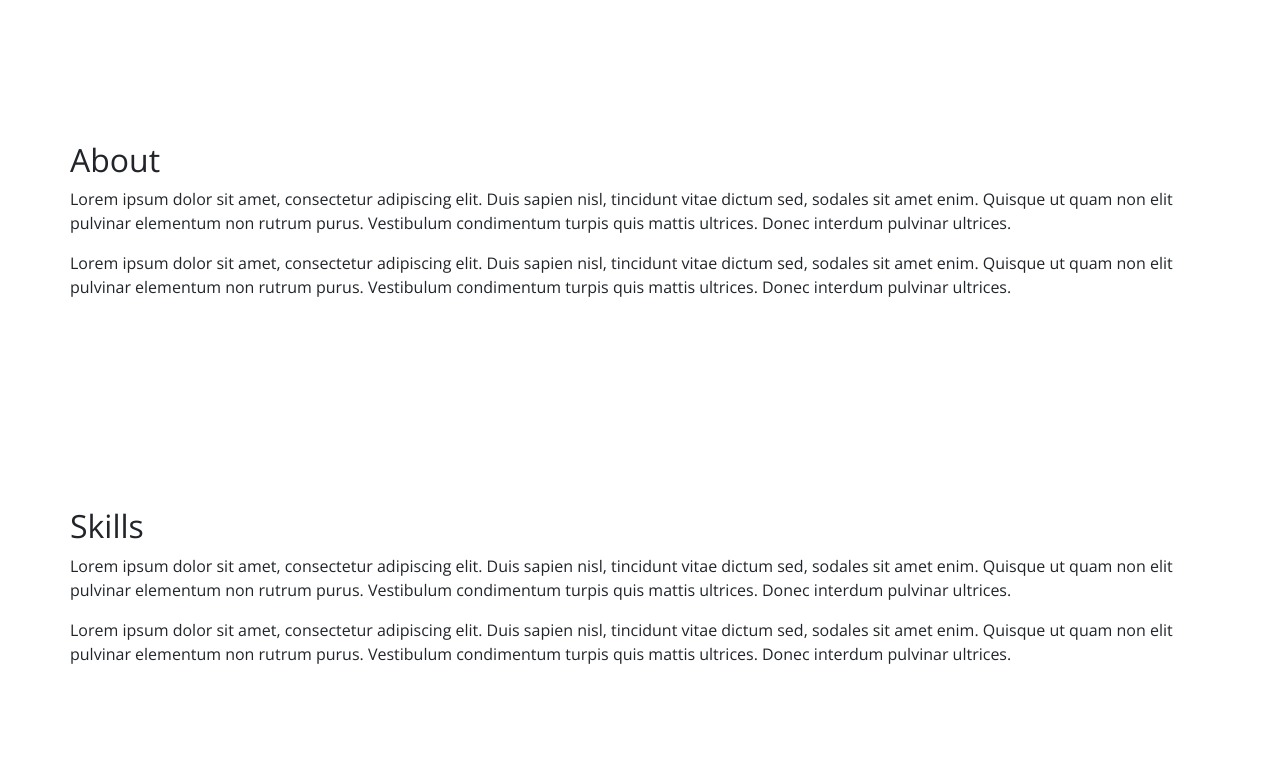
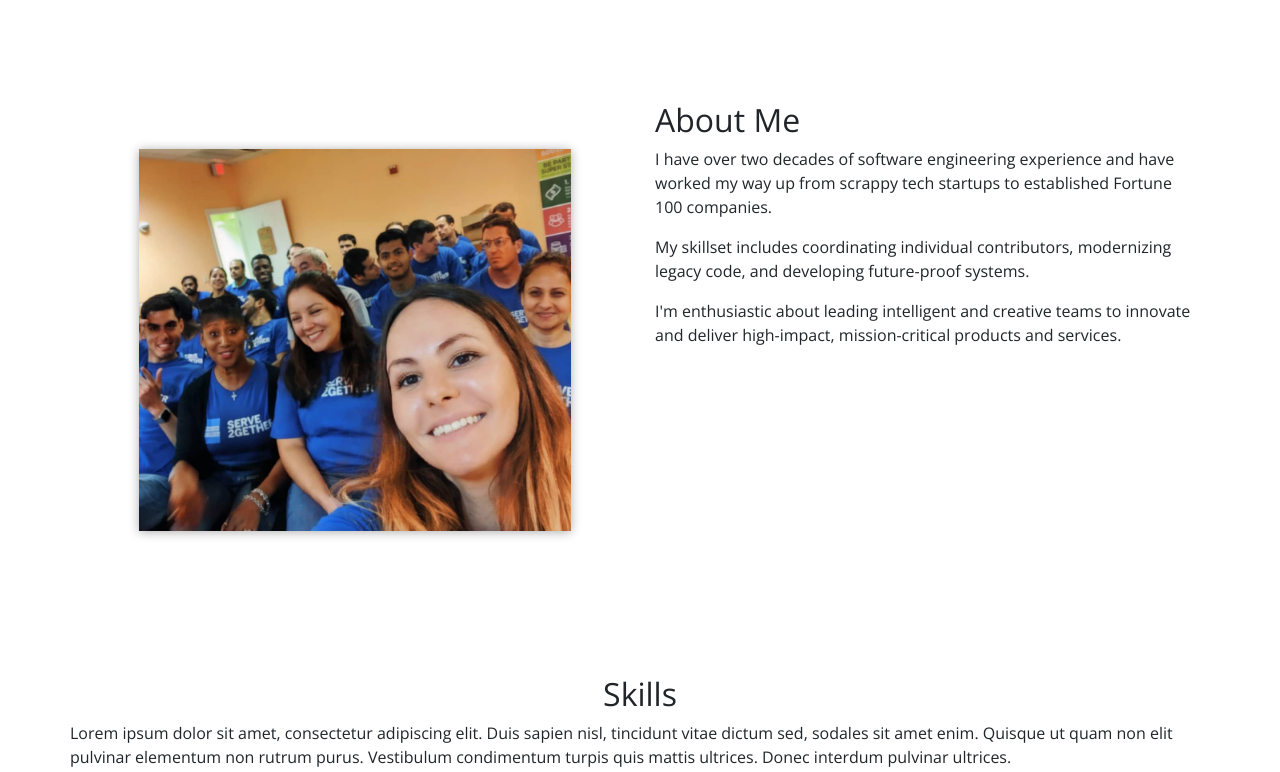
Before and after one commit to oj-codes/oj.codes, a website: page index.html in a window 1280 px wide. Shown: the part 685-1457 px from the top of the page. Drawn offline with nearby package versions, Linux system fonts and the light colour scheme; files whose address does not match are found by name.

Commit message:
add About section, picture and text

```diff
--- a/css/styles.scss
+++ b/css/styles.scss
@@ -93,3 +93,15 @@ ff554e
     box-shadow: 0 1px 10px #bbb;
     /* Opera 10.5, IE 9, Firefox 4+, Chrome 6+, iOS 5 */
   }
+
+.shadow-1{
+    -webkit-box-shadow: 0 1px 10px #00000055;
+    /* Safari 3-4, iOS 4.0.2 - 4.2, Android 2.3+ */
+
+    -moz-box-shadow: 0 1px 10px #00000055;
+    /* Firefox 3.5 - 3.6 */
+
+    box-shadow: 0 1px 10px #00000055;
+    /* Opera 10.5, IE 9, Firefox 4+, Chrome 6+, iOS 5 */
+
+}
--- a/index.html
+++ b/index.html
@@ -65,7 +65,7 @@
     </header>
 
     <!-- Home section -->
-    <section id="home" class="mt-5 pt-5 mb-5">
+    <section id="home" class="pt-5 mb-5">
         <div class="container mt-5 pt-5">
             <div class="row pt-0">
                 <div class="col-sm-6 pt-5">
@@ -123,12 +123,15 @@
     <section class="pt-5 pb-5 ml-3 mr-3" id="about">
         <div class="container">
             <div class="row pt-5">
-                <h2 class>About</h2>
-            </div>
-            <div class="row pb-5">
-                <p>Lorem ipsum dolor sit amet, consectetur adipiscing elit. Duis sapien nisl, tincidunt vitae dictum sed, sodales sit amet enim. Quisque ut quam non elit pulvinar elementum non rutrum purus. Vestibulum condimentum turpis quis mattis ultrices. Donec interdum pulvinar ultrices. </p>
-
-                <p>Lorem ipsum dolor sit amet, consectetur adipiscing elit. Duis sapien nisl, tincidunt vitae dictum sed, sodales sit amet enim. Quisque ut quam non elit pulvinar elementum non rutrum purus. Vestibulum condimentum turpis quis mattis ultrices. Donec interdum pulvinar ultrices. </p>
+                <div class="col-sm-6 pt-2 order-sm-2">
+                    <h2>About Me</h2>
+                    <p>I have over two decades of software engineering experience and have worked my way up from scrappy tech startups to established Fortune 100 companies.</p>
+                    <p>My skillset includes coordinating individual contributors, modernizing legacy code, and developing future-proof systems.</p>
+                    <p>I'm enthusiastic about leading intelligent and creative teams to innovate and deliver high-impact, mission-critical products and services.</p>
+                </div>
+                <div class="col-sm-6 text-center pt-5 mt-2">
+                    <img src="img/ojamex.jpeg" class="img-fluid shadow-1" style="width:80%" />
+                </div>
             </div>
         </div>
     </section>
@@ -137,8 +140,10 @@
     <!-- Skills section-->
     <section class="pt-5 pb-5 ml-3 mr-3" id="skills">
         <div class="container">
-            <div class="row pt-5">
-                <h2>Skills</h2>
+            <div class="row pt-5 text-center">
+                <div class="col text-center">
+                    <h2>Skills</h2>
+                </div>
             </div>
             <div class="row pb-5">
                 <p>Lorem ipsum dolor sit amet, consectetur adipiscing elit. Duis sapien nisl, tincidunt vitae dictum sed, sodales sit amet enim. Quisque ut quam non elit pulvinar elementum non rutrum purus. Vestibulum condimentum turpis quis mattis ultrices. Donec interdum pulvinar ultrices. </p>
```
Also changed, not shown: docs/index.html (+1 -1 lines), css/styles.css, docs/css/main.css, docs/img/ojamex.jpeg (added), img/ojamex.jpeg (added).
